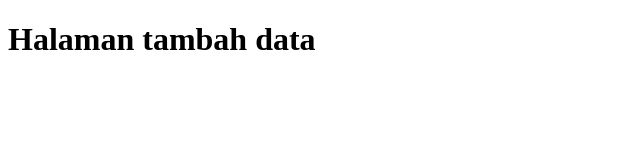
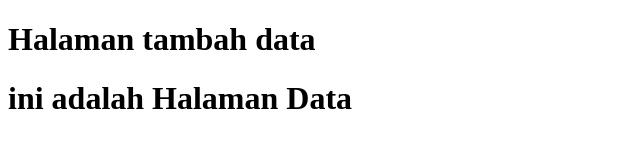
Before and after one commit to HgRayhan08/BelajarGithub, a plain HTML site: page halaman.html in a window 1280 px wide. Shown: the whole page, without its empty margins (0-640 px from the left). Drawn offline with Linux system fonts and the light colour scheme.

Commit message:
edit file halaman

```diff
--- a/halaman.html
+++ b/halaman.html
@@ -8,5 +8,6 @@
   </head>
   <body>
     <h1>Halaman tambah data</h1>
+    <h1>ini adalah Halaman Data</h1>
   </body>
 </html>
```
